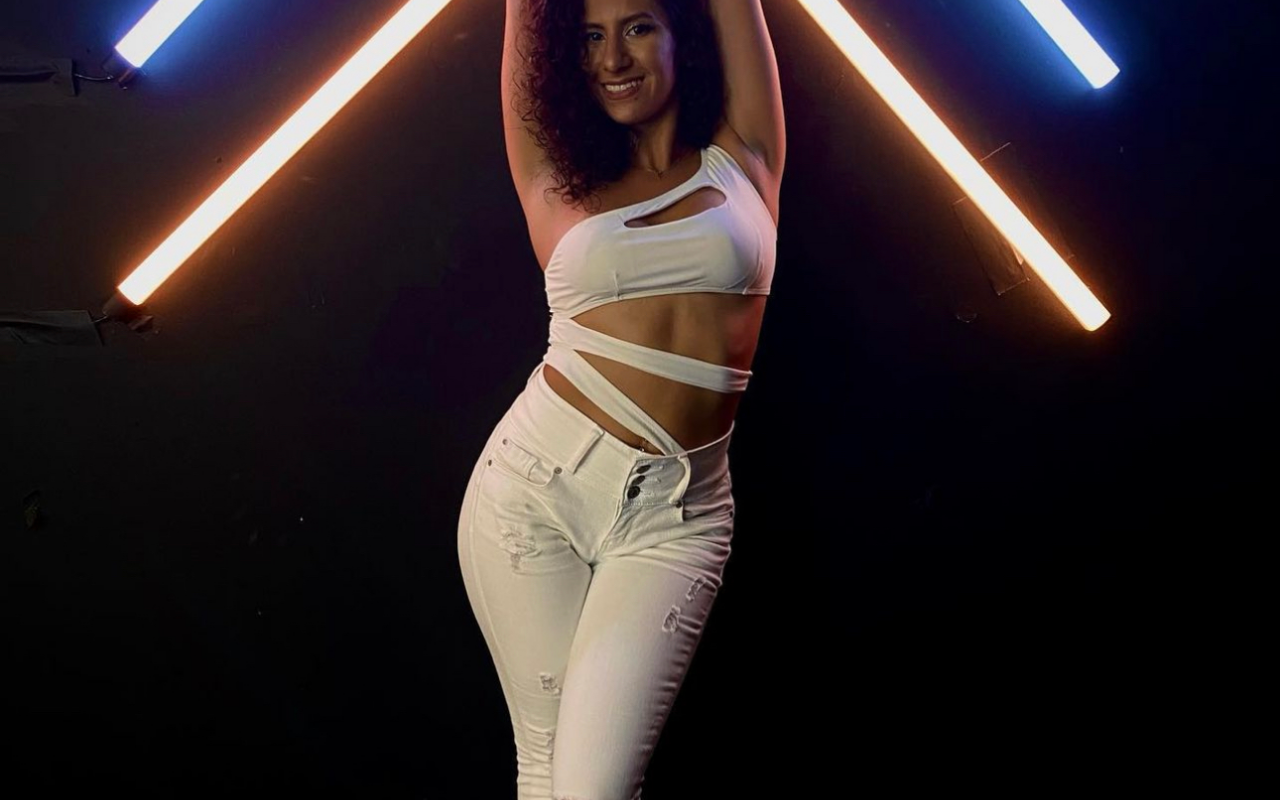
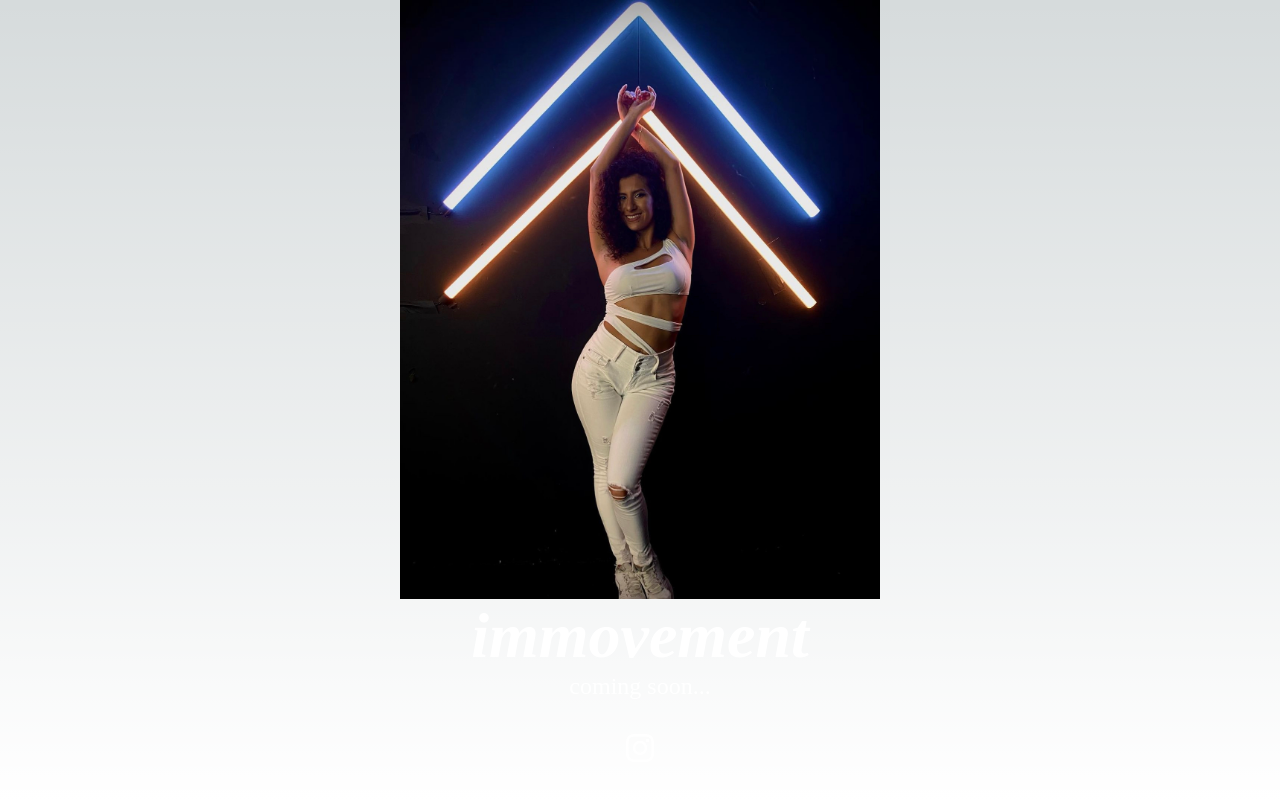
Before and after one commit to im-movement/immovement, a Next.js app: page / in a window 1280 px wide. Built offline with nearby package versions, Linux system fonts and the light colour scheme.

Commit message:
install sass and adjust hero image max width

```diff
--- a/components/Button.tsx
+++ b/components/Button.tsx
@@ -1,5 +1,5 @@
 import React from 'react';
-import styles from '@/styles/Button.module.css'
+import styles from '@/styles/Button.module.scss'
 
 
 interface ButtonProps extends React.ButtonHTMLAttributes<HTMLButtonElement> {
--- a/package.json
+++ b/package.json
@@ -19,5 +19,8 @@
     "react-dom": "18.2.0",
     "react-icons": "^4.7.1",
     "typescript": "4.9.5"
+  },
+  "devDependencies": {
+    "sass": "^1.58.3"
   }
 }
--- a/pages/index.tsx
+++ b/pages/index.tsx
@@ -1,6 +1,6 @@
 import Head from 'next/head'
 import Image from 'next/image'
-import styles from '@/styles/Home.module.css'
+import styles from '@/styles/Home.module.scss'
 import hero from '../public/izzy.jpg'
 import { FaInstagram, FaTiktok } from 'react-icons/fa';
 // import { Button } from '@/components/button'
--- a/styles/Home.module.css
+++ b/styles/Home.module.scss
@@ -25,16 +25,13 @@
   color: white;
   margin-block-end: 1rem;
   transform: translateY(-1rem);
+  font-weight: 100;
+  margin-top: 1rem;
 }
 
-/* .hero {
-
-  width: 80%;
-  height: 80%;
-  width: 20rem;
-  height: 60rem;
-  height: ''
-} */
+.hero {
+  max-width: 30rem;
+}
 
 .social {
   display: flex;
```
Also changed, not shown: styles/Button.module.scss (renamed from styles/Button.module.css), 1 other file (tests, documents, lock files or other folders).
